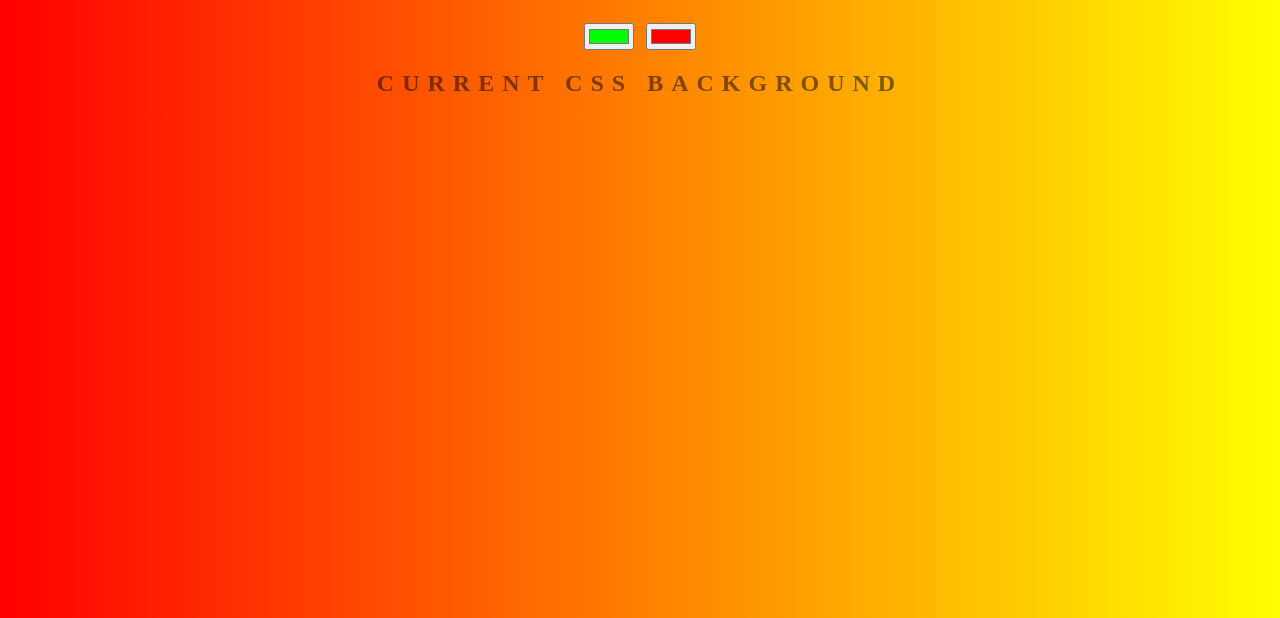
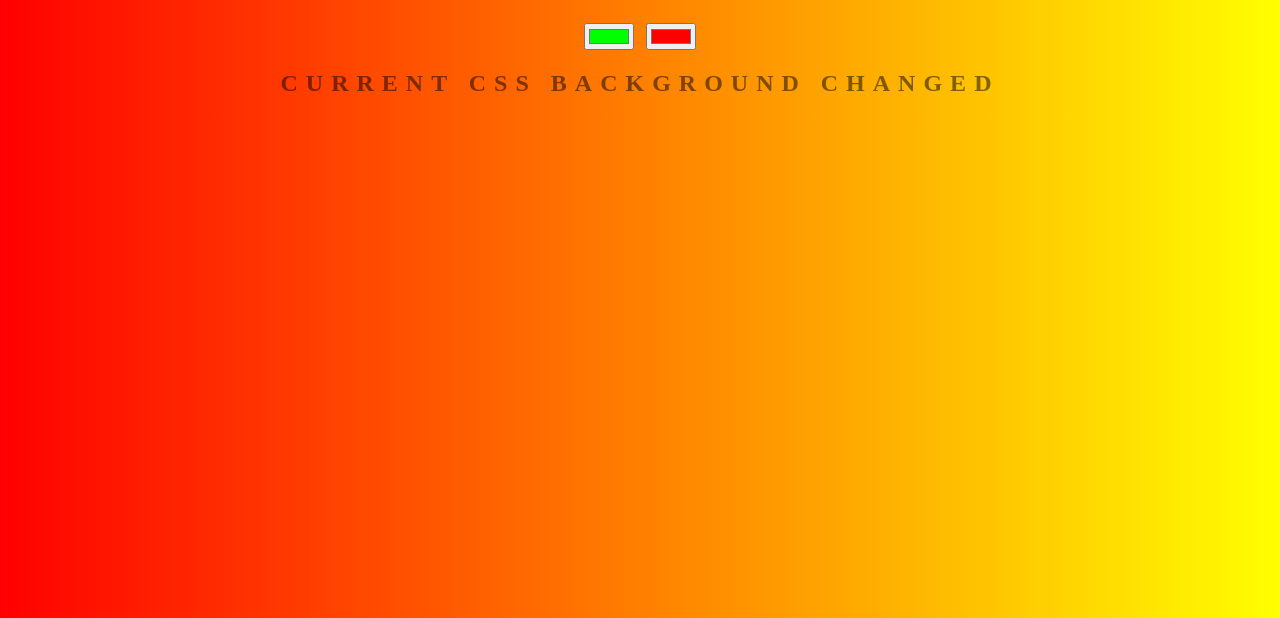
Before and after one commit to aswinkunju/background-generator, a plain HTML site: page index.html in a window 1280 px wide. Shown: the part 182-800 px from the top of the page. Drawn offline with Linux system fonts and the light colour scheme.

Commit message:
changed text

```diff
--- a/index.html
+++ b/index.html
@@ -8,7 +8,7 @@
 	<h1>Background Generator</h1>
 	<input class="color1" type="color" name="color1" value="#00ff00">
 	<input class="color2" type="color" name="color2" value="#ff0000">
-	<h2>Current CSS Background</h2>
+	<h2>Current CSS Background changed</h2>
 	<h3></h3>
 	<script type="text/javascript" src="script.js"></script>
 </body>
```
